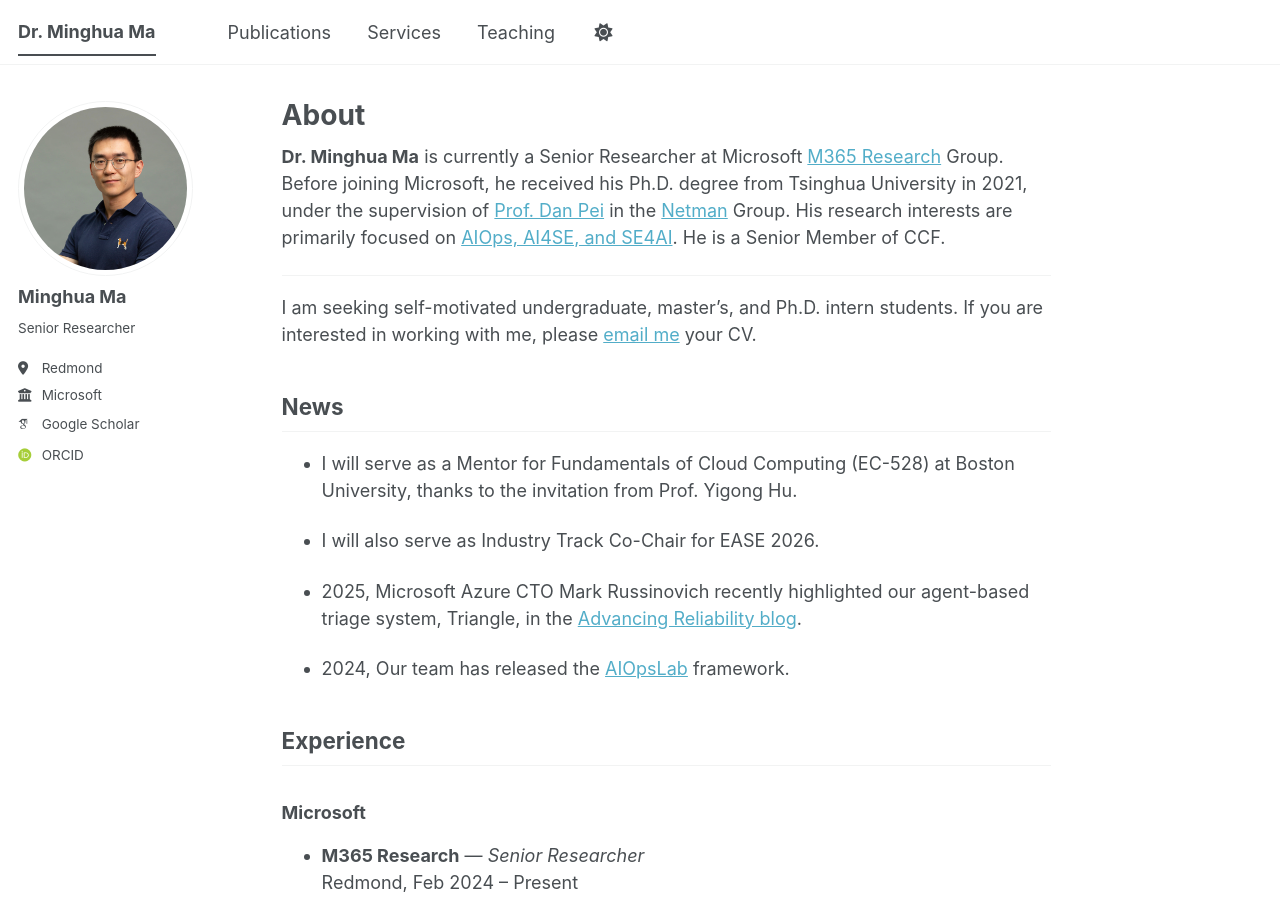
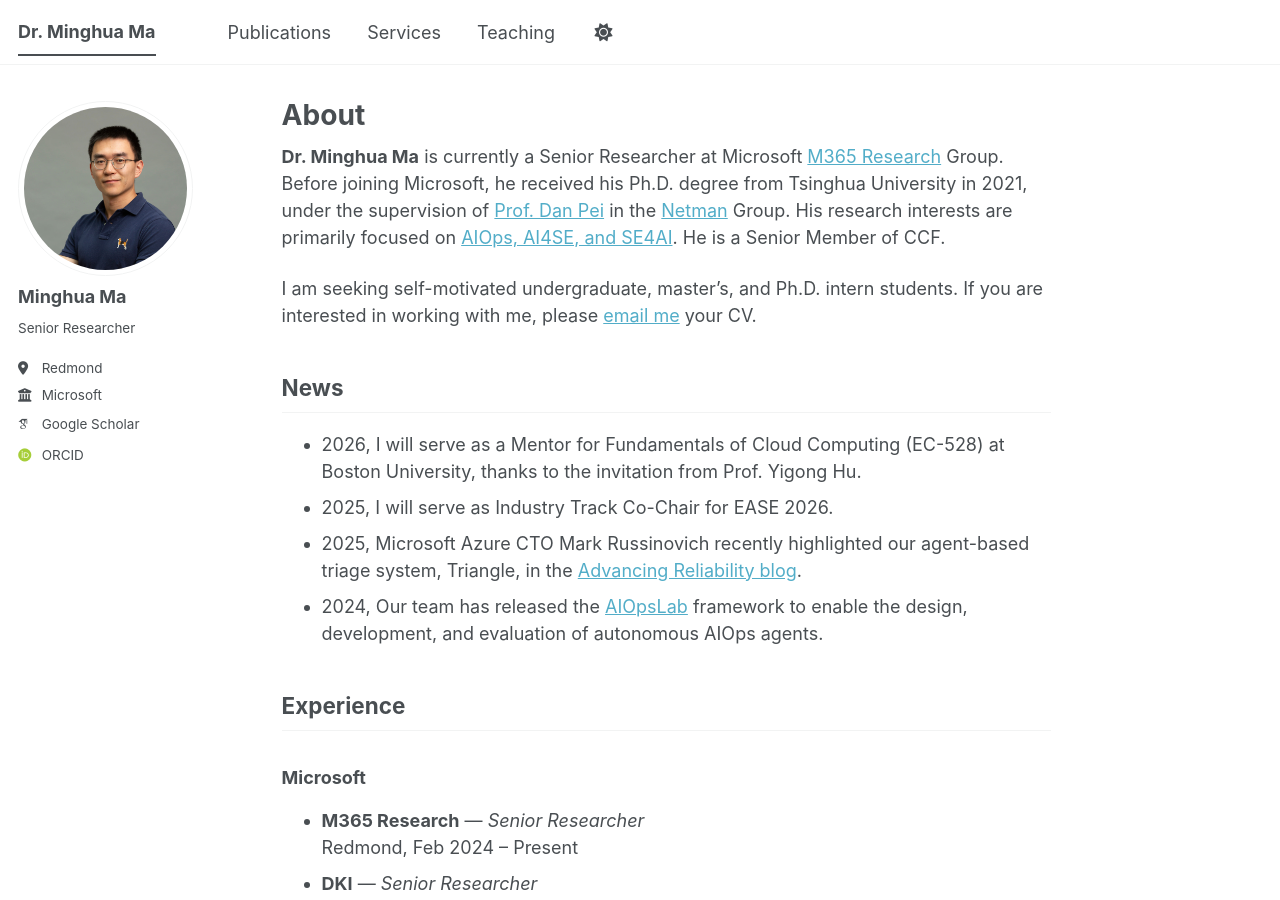
Before and after one commit to marvin233/marvin233.github.io, a Jekyll site: the page built from _pages/about.md, in a window 1280 px wide and 900 px high. Built offline with Jekyll 4.4.1, drawn with Linux system fonts in a browser that asks for light colours; some web fonts are replaced; a script bundle is joined from its source files by our own code; library files that are not in the unit come from our copies.

Commit message:
Revise news section in about.md
Updated news section to reflect changes in mentoring and co-chair roles.

```diff
--- a/_pages/about.md
+++ b/_pages/about.md
@@ -9,20 +9,14 @@ redirect_from:
 
 **Dr. Minghua Ma** is currently a Senior Researcher at Microsoft [M365 Research](https://www.microsoft.com/en-us/research/group/m365-research/) Group. Before joining Microsoft, he received his Ph.D. degree from Tsinghua University in 2021, under the supervision of [Prof. Dan Pei](https://netman.aiops.org/~peidan/) in the [Netman](https://netman.aiops.org/) Group. His research interests are primarily focused on [AIOps, AI4SE, and SE4AI](https://www.microsoft.com/en-us/research/project/aiops/). He is a Senior Member of CCF.
 
----
-
 I am seeking self-motivated undergraduate, master's, and Ph.D. intern students. If you are interested in working with me, please [email me](mailto:minghuama@microsoft.com) your CV.
 
 ## News
 
-- I will serve as a Mentor for Fundamentals of Cloud Computing (EC-528) at Boston University, thanks to the invitation from Prof. Yigong Hu.
-
-- I will also serve as Industry Track Co-Chair for EASE 2026.
-
+- 2026, I will serve as a Mentor for Fundamentals of Cloud Computing (EC-528) at Boston University, thanks to the invitation from Prof. Yigong Hu.
+- 2025, I will serve as Industry Track Co-Chair for EASE 2026.
 - 2025, Microsoft Azure CTO Mark Russinovich recently highlighted our agent-based triage system, Triangle, in the [Advancing Reliability blog](https://azure.microsoft.com/en-us/blog/optimizing-incident-management-with-aiops-using-the-triangle-system/).
-
-- 2024, Our team has released the [AIOpsLab](https://microsoft.github.io/AIOpsLab/) framework.
-
+- 2024, Our team has released the [AIOpsLab](https://microsoft.github.io/AIOpsLab/) framework to enable the design, development, and evaluation of autonomous AIOps agents.
 
 ## Experience
 
```
